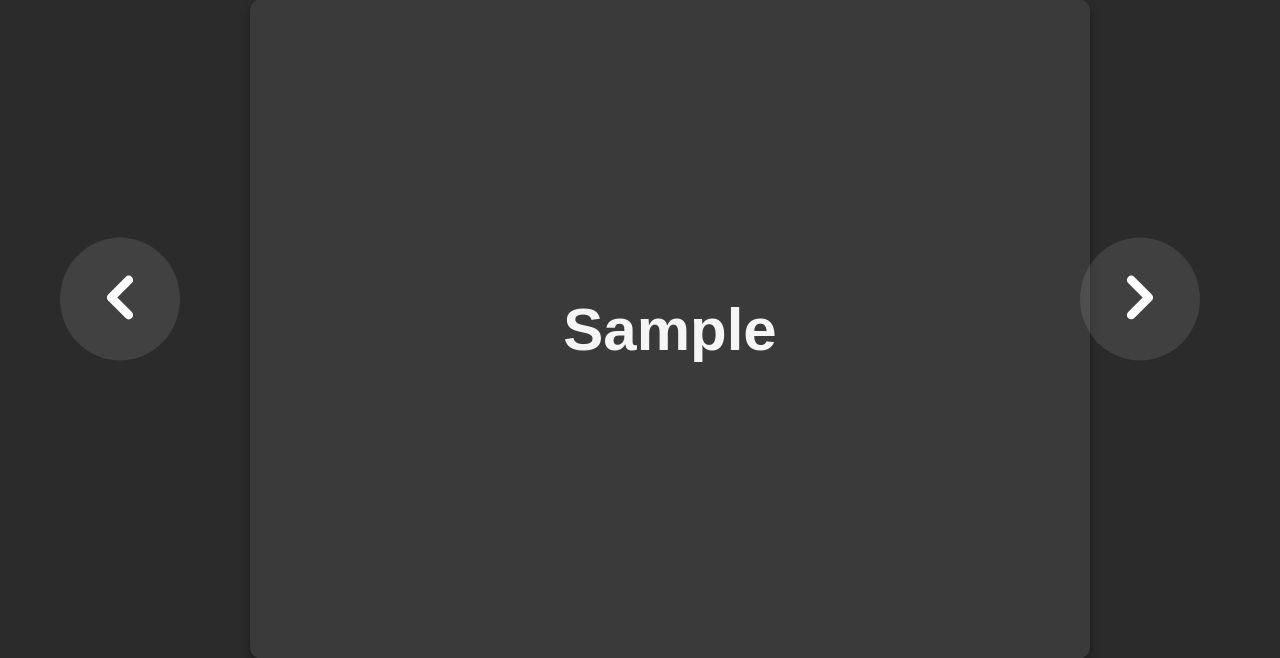
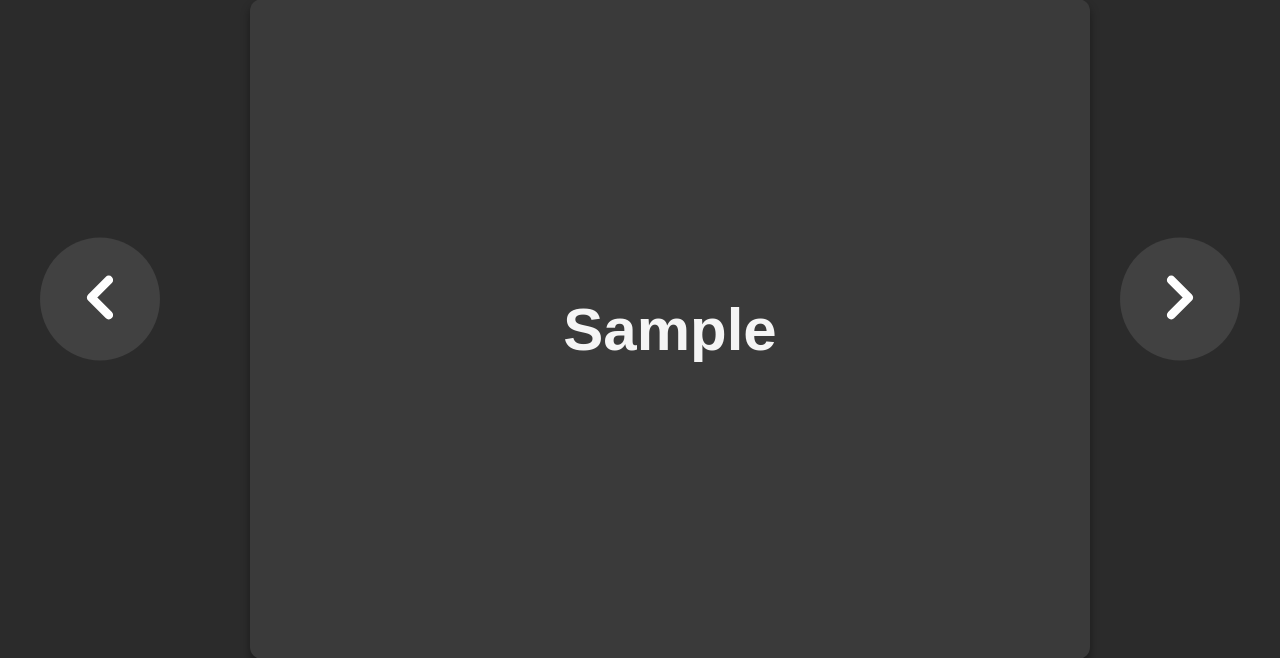
Before and after one commit to 77sasik-commits/flashcard, a Flask app: template templates/index.html in a window 1280 px wide. Shown: the part 101-759 px from the top of the page. Run offline with Flask 3, Linux system fonts and the light colour scheme; the template is opened without the code that fills it: most values are stand-ins (such as "Sample title", 1, 10 or a date in 2020).

Commit message:
Update style.css

```diff
--- a/static/style.css
+++ b/static/style.css
@@ -93,12 +93,12 @@ body {
 
 #prevBtn {
     left: 0;
-    margin-left: 20px;
+    margin-right: 20px;
 }
 
 #nextBtn {
     right: 0;
-    margin-right: 40px;
+    margin-left: 20px;
 }
 
 #card-wrapper button:hover {
```
